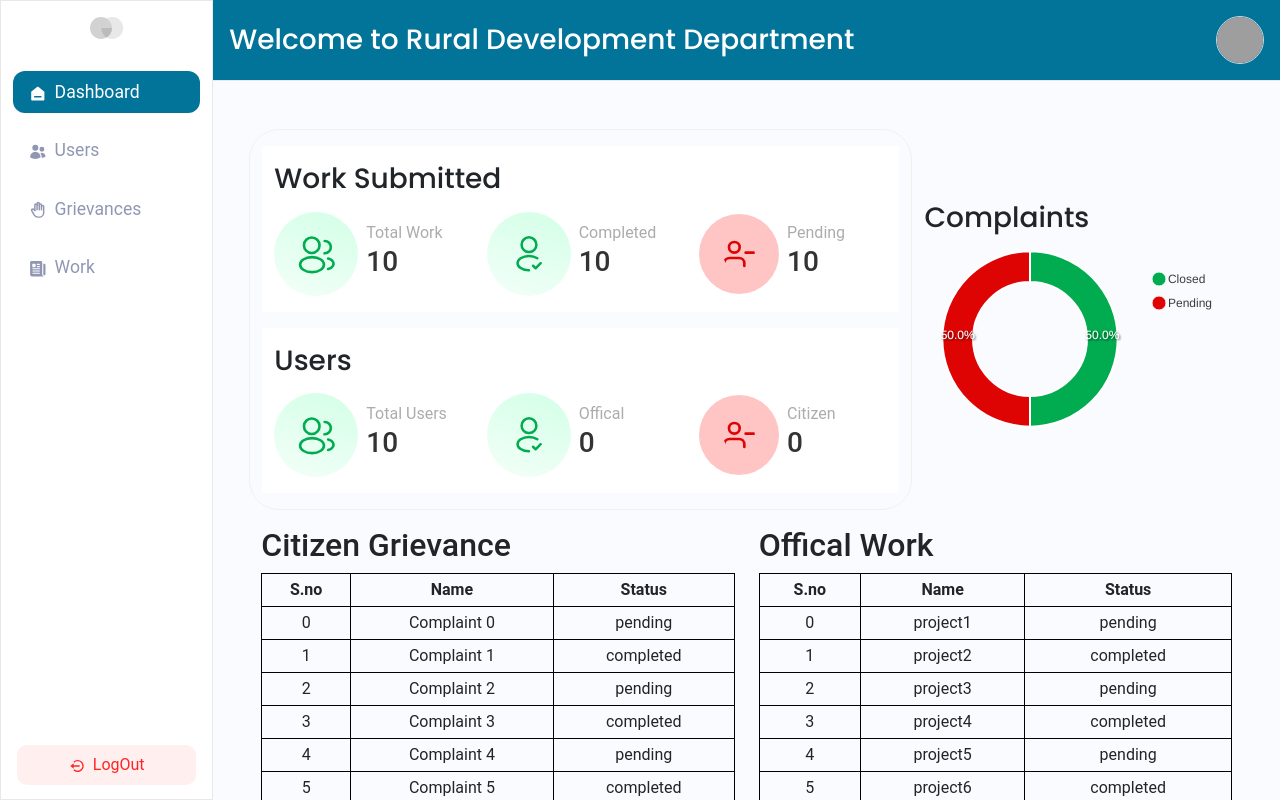
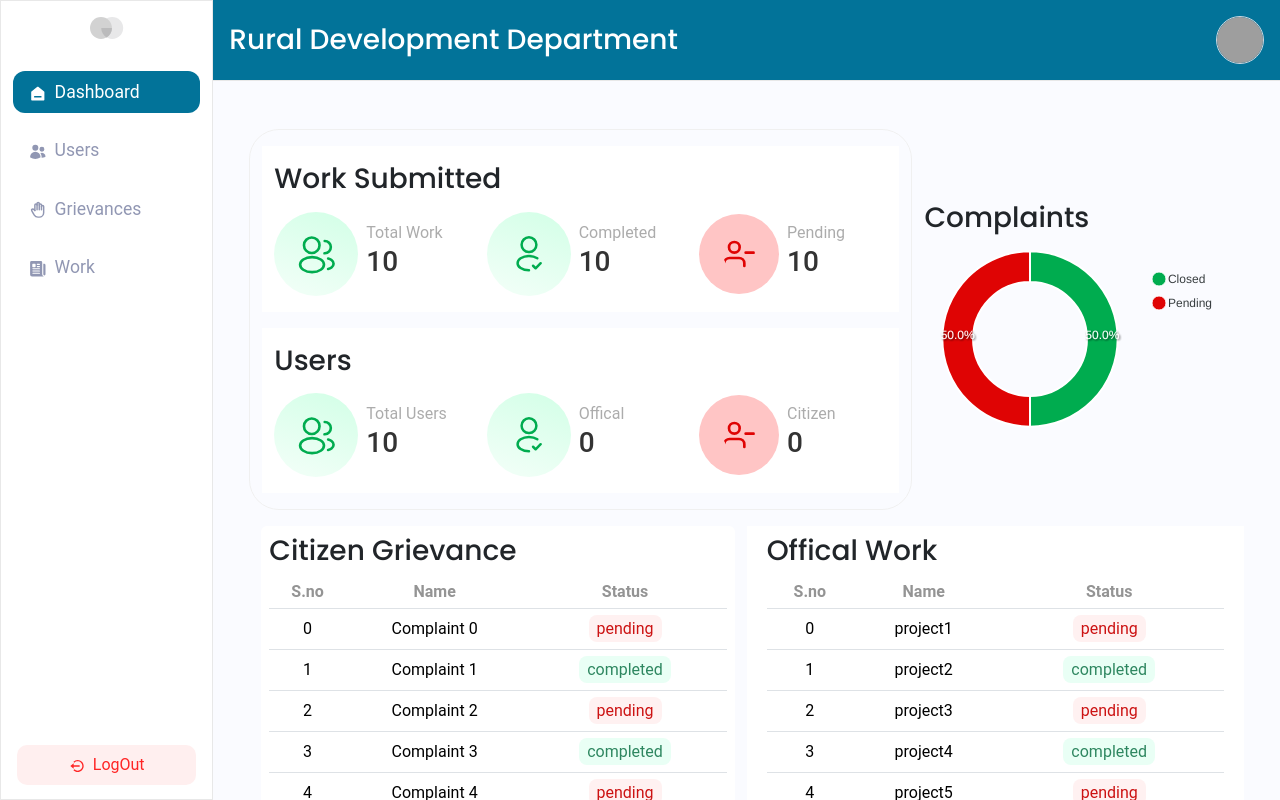
Before and after one commit to Ayushi166/frontend_super_admin, a React (Create React App) app: page /Dashboard in a window 1280 px wide. Built offline with nearby package versions, Linux system fonts and the light colour scheme; grey boxes are pictures that could not be loaded.

Commit message:
latest code

```diff
--- a/src/components/Header.jsx
+++ b/src/components/Header.jsx
@@ -1,7 +1,66 @@
 import { Avatar } from "@mui/joy";
-import React from "react";
+import React, { useState } from "react";
+import { useMediaQuery } from "react-responsive";
+import { MdMenuOpen } from "react-icons/md";
+import { Offcanvas } from "react-bootstrap";
+import { useLocation, useNavigate } from "react-router-dom";
+import { RiHome6Fill } from "react-icons/ri";
+import { HiUsers } from "react-icons/hi2";
+import { TbHandStop } from "react-icons/tb";
+import { IoNewspaper } from "react-icons/io5";
+import { BiLogOutCircle } from "react-icons/bi";
+import logoHelper from "../assets/logo-helper.svg";
 
 const Header = (props) => {
+  const Navigate = useNavigate();
+  const location = useLocation();
+
+  const [open, setOpen] = React.useState(false);
+
+  const handleClick = () => {
+    setOpen(true);
+    setTimeout(()=>{
+        Navigate('/')
+    },2000)
+  };
+
+  const handleClose = (event, reason) => {
+    if (reason === 'clickaway') {
+      return;
+    }
+
+    setOpen(false);
+  };
+
+  const data = [
+    {
+      icon: <RiHome6Fill />,
+      value: "Dashboard",
+      pathname: "/Dashboard",
+    },
+    {
+      icon: <HiUsers  />,
+      value: "Users",
+      pathname: "/Users"
+    },
+    {
+      icon: <TbHandStop   />,
+      value: "Grievances",
+      pathname: "/Grievances"
+    },
+    {
+      icon: <IoNewspaper   />,
+      value: "Work",
+      pathname: "/Work"
+    },
+  ];
+  const isMobileOrTablet = useMediaQuery({
+    query: '(max-width: 968px)'
+  })
+  const [show, setShow] = useState(false);
+
+  const handleClose1 = () => setShow(false);
+  const handleShow = () => setShow(true);
   return (
     <>
       <div
@@ -10,18 +69,88 @@ const Header = (props) => {
       >
         <div className="row p-0">
           <div className="col-12 py-3 px-3 d-flex justify-content-between align-items-center">
+          {
+            isMobileOrTablet?(
+            <p className="mb-0 " style={{ color: "#fff",fontFamily:"Poppins" }}>
+              {props.heading}
+            </p>
+
+            ):(
             <h3 className="mb-0 " style={{ color: "#fff",fontFamily:"Poppins" }}>
               {props.heading}
             </h3>
+            )
+          }
+
+          {
+            isMobileOrTablet?(
+              <MdMenuOpen className="text-white" style={{fontSize:"1.5rem"}} onClick={handleShow}  />
+            ):(
                 <Avatar
                   size="lg"
                   variant="outlined"
                   src="https://images.pexels.com/photos/3778876/pexels-photo-3778876.jpeg?auto=compress&cs=tinysrgb&w=600"
                   sx={{ cursor: "pointer" }}
                 />
+            )
+          }
           </div>
         </div>
       </div>
+
+
+      <Offcanvas show={show} placement="top" style={{height:"100vh"}} onHide={handleClose1}>
+        <Offcanvas.Header closeButton>
+          <Offcanvas.Title>Rural Development Department</Offcanvas.Title>
+        </Offcanvas.Header>
+        <Offcanvas.Body>
+        <div style={{display:"flex",flexDirection:"column",height:"80vh"}} >
+      <div className="p-0 d-flex align-items-center gap-1 justify-content-center py-3">
+        <img src={logoHelper} alt="logo-helper" />
+        {/* <h3 className="mb-0">SuperAdmin</h3> */}
+      </div>
+
+      <div className="container" style={{flex:1}} >
+        <div className="row">
+          <div className="col-12 pt-3">
+            {data.map((data, value) => {
+              return (
+                <>
+                  <div
+                    onClick={()=>Navigate(data.pathname)}
+                    key={value}
+                    className="d-flex align-items-center py-2 justify-content-start ps-3 gap-2 mb-3"
+                    style={{
+                      fontFamily: "Inter",
+                      fontSize: "1.1rem",
+                      background:
+                        location.pathname === data.pathname
+                          ? "#027399"
+                          : "transparent",
+                      borderRadius: "12px",
+                      cursor: "pointer",
+                      color:
+                        location.pathname === data.pathname
+                          ? "#fff"
+                          : "#9197B3",
+                    }}
+                  >
+                    <span>{data.icon}</span>
+                    <span>{data.value}</span>
+                  </div>
+                </>
+              );
+            })}
+          </div>
+        </div>
+      </div>
+      <div className="d-flex align-items-center py-2 mx-3  justify-content-center gap-2 mb-3" style={{background:"#FFEFEF",color:"#FF2525",borderRadius:"10px",cursor:"pointer"}} onClick={handleClick}  >
+            <span><BiLogOutCircle /></span>
+            <span>LogOut</span>
+      </div>
+      </div>
+        </Offcanvas.Body>
+      </Offcanvas>
     </>
   );
 };
--- a/src/components/Login.jsx
+++ b/src/components/Login.jsx
@@ -60,9 +60,9 @@ const Login = () => {
       <div className="container">
         <div className="row">
           <div className="col-12 text-center pt-4">
-            <div className="d-flex align-items-center gap-3 justify-content-center ">
+            <div className="d-flex flex-column align-items-center gap-3 justify-content-center ">
               <img src={logoHelper} alt="logo-helper" />
-              <h3 className="mb-0">SuperAdmin</h3>
+              <h3 className="mb-0">Rural Development Department</h3>
             </div>
           </div>
 
@@ -120,7 +120,7 @@ const Login = () => {
 
           </div>
           <div className="col-12 mt-4" >
-            <p className="text-center" style={{color:"#586374"}} >© SuperAdmin 2023. All rights reserved</p>
+            <p className="text-center" style={{color:"#586374"}} >© Rural Development Department 2024. All rights reserved</p>
           </div>
         </div>
       </div>
--- a/src/components/dashboard/Dashboard.jsx
+++ b/src/components/dashboard/Dashboard.jsx
@@ -3,9 +3,13 @@
   import { FiUserMinus } from "react-icons/fi";
   import Chart  from 'react-apexcharts'
 import { Table } from "react-bootstrap";
+import { useMediaQuery } from "react-responsive";
 
 
   const Dashboard = () => {
+    const isMobileOrTablet = useMediaQuery({
+      query: '(max-width: 968px)'
+    })
     const data = [
       {
         sno: 1,
@@ -76,10 +80,10 @@ import { Table } from "react-bootstrap";
     return (
       <>
         <div className='example'
-          style={{ display: "flex", flexDirection: "column", height: "100vh",overflowY:"auto" }}
+          style={{ display: "flex", flexDirection: "column", height: "100vh",overflowY:"auto",overflowX:"hidden" }}
         >
-          <Header heading="Welcome to Rural Development Department" />
-          <div className="container-fluid p-5" style={{flexGrow:1}} >
+          <Header heading="Rural Development Department" />
+          <div className={`container-fluid ${isMobileOrTablet?"p-1":"p-5"}`} style={{flexGrow:1}} >
             <div className="row align-items-center" style={{rowGap: "1rem" }}>
               <div
                 className="col-lg-8 col-md-12 col-sm-12 py-3"
@@ -310,21 +314,23 @@ import { Table } from "react-bootstrap";
 
               <div className="col-lg-4 col-md-12 col-sm-12" >
               <h3 className="" style={{fontFamily:"Poppins"}} >Complaints</h3>
-              <Chart  options={chartData.options} type="donut" series={chartData.series} />
+              <Chart className="w-100"  options={chartData.options} type="donut" series={chartData.series} />
               </div>
 
-              <div className="col-lg-6 col-md-12 col-sm-12">
-                <h2>Citizen Grievance</h2>
-                <table className="w-100 text-center">
+              <div className="col-lg-6 col-md-12 col-sm-12" >
+              <div className="card p-2 border-0" >
+
+                <h3 style={{fontFamily:"Poppins"}} >Citizen Grievance</h3>
+                <Table className="w-100 text-center">
                   <thead>
                     <tr>
-                      <th className="p-1" style={{ fontWeight: 700 }}>
+                      <th className="p-1" style={{ fontWeight: 700,color:"#949494" }}>
                         S.no
                       </th>
-                      <th className="p-1" style={{ fontWeight: 700 }}>
+                      <th className="p-1" style={{ fontWeight: 700,color:"#949494" }}>
                         Name
                       </th>
-                      <th className="p-1" style={{ fontWeight: 700 }}>
+                      <th className="p-1" style={{ fontWeight: 700,color:"#949494" }}>
                         Status
                       </th>
                     </tr>
@@ -333,27 +339,30 @@ import { Table } from "react-bootstrap";
                     {data?.map((value, key) => {
                       return (
                         <tr key={key}>
-                          <td className="p-1">{key}</td>
-                          <td className="p-1">{"Complaint " + key}</td>
-                          <td className="p-1">{value.status}</td>
+                          <td className="p-1 py-2">{key}</td>
+                          <td className="p-1 py-2">{"Complaint " + key}</td>
+                          <td className=""><span className="px-2 py-1" style={{background:value.status=="pending"?"#FFF1F1":"#E9FFF5",color:value.status=="pending"?"#CC1313":"#2E8760",borderRadius:"8px"}} >{value.status}</span></td>
                         </tr>
                       );
                     })}
                   </tbody>
-                </table>
+                </Table>
               </div>
-              <div className="col-lg-6 col-md-12 col-sm-12">
-                <h2>Offical Work</h2>
-                <table className="w-100 text-center">
+              </div>
+              <div className="col-lg-6 col-md-12 col-sm-12 bg-white " >
+                    <div className="card p-2 border-0" >
+
+                <h3 style={{fontFamily:"Poppins"}} >Offical Work</h3>
+                <Table className="w-100 text-center">
                   <thead>
                     <tr>
-                      <th className="p-1" style={{ fontWeight: 700 }}>
+                      <th className="p-1" style={{ fontWeight: 700,color:"#949494" }}>
                         S.no
                       </th>
-                      <th className="p-1" style={{ fontWeight: 700 }}>
+                      <th className="p-1" style={{ fontWeight: 700,color:"#949494" }}>
                         Name
                       </th>
-                      <th className="p-1" style={{ fontWeight: 700 }}>
+                      <th className="p-1" style={{ fontWeight: 700,color:"#949494" }}>
                         Status
                       </th>
                     </tr>
@@ -362,14 +371,15 @@ import { Table } from "react-bootstrap";
                     {data?.map((value, key) => {
                       return (
                         <tr key={key}>
-                          <td className="p-1">{key}</td>
-                          <td className="p-1">{value.name}</td>
-                          <td className="p-1">{value.status}</td>
+                          <td className="p-1 py-2">{key}</td>
+                          <td className="p-1 py-2">{value.name}</td>
+                          <td className=""><span className="px-2 py-1" style={{background:value.status=="pending"?"#FFF1F1":"#E9FFF5",color:value.status=="pending"?"#CC1313":"#2E8760",borderRadius:"8px"}} >{value.status}</span></td>
                         </tr>
                       );
                     })}
                   </tbody>
-                </table>
+                </Table>
+                    </div>
               </div>
             </div>
           </div>
--- a/src/components/grievances/Grievances.jsx
+++ b/src/components/grievances/Grievances.jsx
@@ -7,7 +7,7 @@ const Grievances = () => {
       <div className='example'
         style={{ display: "flex", flexDirection: "column", height: "100vh",overflowY:"auto" }}
       >
-        <Header heading="Welcome to Rural Development Department" />
+        <Header heading="Rural Development Department" />
         <div className="container h-100 pt-3" style={{flexGrow:1}} >
           <div className="row h-100">
             <div className="col-12 m-auto">
--- a/src/components/users/Users.jsx
+++ b/src/components/users/Users.jsx
@@ -11,7 +11,7 @@ const Users = () => {
     <>
 
     <div className='example' style={{ display: "flex", flexDirection: "column", height: "100vh",overflowY:"auto" }}>
-      <Header heading="Welcome to Rural Development Department" />
+      <Header heading="Rural Development Department" />
       <div className="container h-100 pt-3" style={{flexGrow:'1'}} >
         <div className="row h-100">
         {/* {
--- a/src/components/work/Work.jsx
+++ b/src/components/work/Work.jsx
@@ -7,7 +7,7 @@ const Work = () => {
         <div className='example'
         style={{ display: "flex", flexDirection: "column", height: "100vh",overflowY:"auto" }}
       >
-        <Header heading="Welcome to Rural Development Department" />
+        <Header heading="Rural Development Department" />
         <div className="container h-100 pt-3" style={{flexGrow:1}} >
           <div className="row h-100">
             <div className="col-12 m-auto">
--- a/src/index.css
+++ b/src/index.css
@@ -21,6 +21,6 @@ code {
   font-weight: 400;
 }
 
-table,tbody,tr,th,td,thead{
+/* table,tbody,tr,th,td,thead{
   border: 1px solid black!important;
-}
+} */
```
Also changed, not shown: src/App.js (+7 -3 lines).
